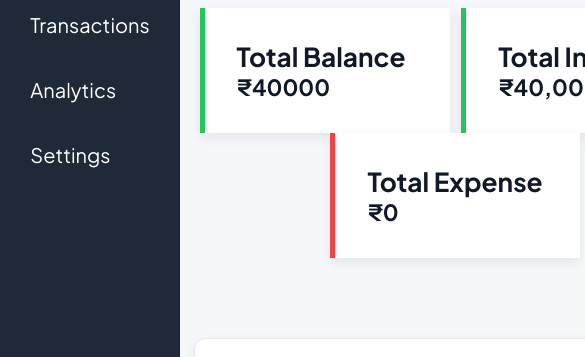
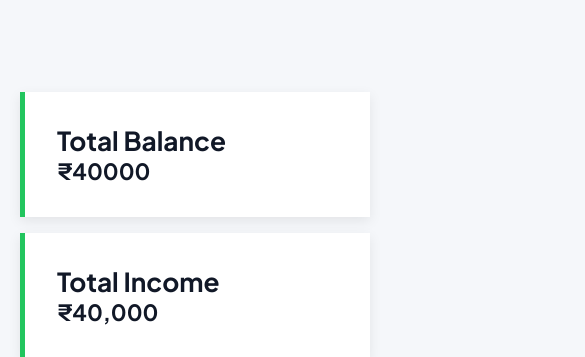
Before and after one commit to jatinrwt01/expense-tracker, a plain HTML site: page index.html in a window 390 px wide. Shown: the part 202-559 px from the top of the page, 585 px wide, since content can reach past the window. Drawn offline with nearby package versions, Linux system fonts and the light colour scheme.

Commit message:
feat: make dashboard responsive across devices

```diff
--- a/style.css
+++ b/style.css
@@ -343,3 +343,71 @@ select{
     margin-left: 10px;
     min-height: 18px;
 }
+
+
+
+
+/*======RESPONSIVE DESIGN====*/
+
+@media (max-width: 1050px){
+    .transaction-item{
+        flex-direction: column;
+        gap: 1rem;
+    }
+}
+
+@media (max-width: 768px)  {
+    body{
+        flex-direction: column;
+    }
+     .sidebar{
+      min-height: auto;
+      padding: 0.5rem;
+      width: 100%;
+   }
+
+     .logo{
+        display: none;
+     }
+
+     .sidebar-nav ul{
+        display: flex;
+        justify-content: center;
+        flex-wrap: wrap;
+        gap: 10px;
+        padding: 0;
+     }
+
+    .sidebar-nav li{
+    padding: 6px;
+    font-size: 14px;
+}
+
+    .top-navbar{
+    flex-direction: column;
+    gap: 1rem;
+}
+
+
+    .summary-cards{
+        flex-direction: column;
+        justify-content: center;
+        align-items: center;
+        gap: 1rem;
+    }
+
+    .card{
+        width: 100%;
+        max-width: 350px;
+        min-width: unset;
+    }
+
+    .bottom-section{
+        grid-template-columns: 1fr;
+    }
+
+     .transaction-item{
+        flex-direction: row;
+        gap: 1rem;
+    }
+}
```
